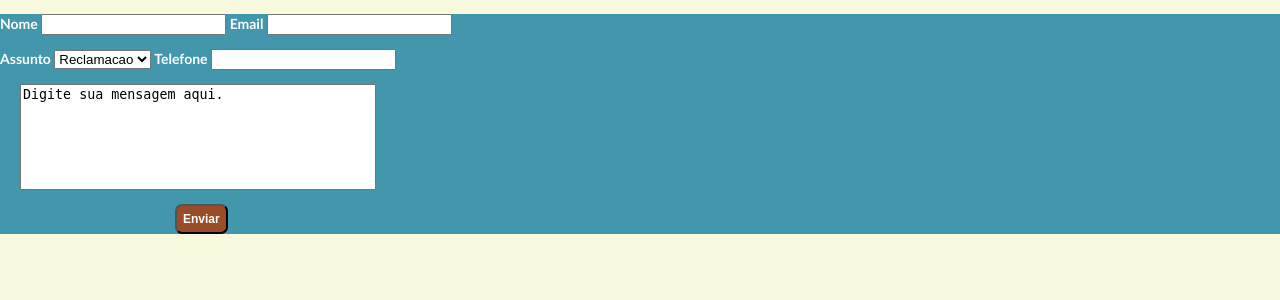
After one commit to felipevieira/EntregAqui, a Django app: template delivery/templates/fale_conosco.html in a window 1280 px wide. The commit adds this page. Shown: the top 300 px of the page. Run offline with Django 3.2, Linux system fonts and the light colour scheme; the template is opened without the code that fills it, so the values that code supplies are empty.

Commit message:
popup de Fale Conosco a caminho

```diff
--- /dev/null
+++ b/delivery/templates/fale_conosco.html
@@ -0,0 +1,42 @@
+<!DOCTYPE html PUBLIC "-//W3C//DTD XHTML 1.0 Transitional//EN" "http://www.w3.org/TR/xhtml1/DTD/xhtml1-transitional.dtd">
+<html xmlns="http://www.w3.org/1999/xhtml">
+<head>
+<meta http-equiv="Content-Type" content="text/html; charset=utf-8" />
+<title>Fale Conosco</title>
+<link rel="stylesheet" type="text/css" href="/static/style/style.css" />
+</head>
+
+<body>
+<div id="div_form_fc">
+<form id="form_fale_conosco" name="form_fale_conosco" method="post" action="/fale_conosco/">{% csrf_token %}
+  <p>
+    <label>Nome
+      <input type="text" name="campo_nome_fc" id="campo_nome_fc" />
+    </label>
+    <label for="email">Email</label>
+    <input type="text" name="campo_email_fc" id="campo_email_fc" />
+  </p>
+  <p>
+    <label for="assunto">Assunto</label>
+    <select name="campo_assunto_fc" id="campo_assunto_fc">
+      <option>Reclamacao</option>
+      <option>Sugestao</option>
+      <option>Outro</option>
+    </select>
+     <label>Telefone
+      <input type="text" name="campo_telefone_fc" id="campo_telefone_fc" />
+    </label>
+  </p>
+  <p>
+    <label id="label_texto_fc">
+      <textarea name="campo_texto_fc" id="campo_texto_fc" cols="45" rows="5">Digite sua mensagem aqui.</textarea>
+    </label>
+  </p>
+  <p>
+    <input type="submit" name="button_submit_fc" id="button_submit_fc" value="Enviar" />
+  </p>
+</form>
+</div>
+<p>&nbsp;</p>
+</body>
+</html>
--- a/delivery/templates/home.html
+++ b/delivery/templates/home.html
@@ -8,7 +8,7 @@
 	</span>
 
 	<span>
-		<a href="#" class="link_fale_conosco">
+		<a href="#?w=450&h=270" id="link_fale_conosco" rel="popup_source" class="poplight" source="/fale_conosco/">
 			<span>
 				<span style="vertical-align: 40%;">Fale Conosco</span>
 				<img src="/static/images/icone_fale_conosco.png" />
--- a/static/style/popup.css
+++ b/static/style/popup.css
@@ -8,7 +8,7 @@
 }
 .popup_block{
 	display: none; /*--hidden by default--*/
-	background: #fff;
+	background: #4297ac;
 	padding: 20px;
 	border: 20px solid #ddd;
 	float: left;
--- a/static/style/style.css
+++ b/static/style/style.css
@@ -37,10 +37,10 @@ html {
 	font-style: italic;
 }
 
-.link_fale_conosco {
+#link_fale_conosco {
 	position: absolute;
 	top: -11px;
-	margin-left: 450px;
+	margin-left: 200px;
 	font-size: 15px;
 	margin-top:10px;
 	color: white;
@@ -52,6 +52,37 @@ html {
 	width: 800px;
 	height: 300px;
 	resize: none;
+}
+
+#div_form_fc {
+	background-color: #4297ac;
+	font-family:Calibri, sans-serif;
+	color:white;
+	font-weight: bold;
+	font-size: 14px;
+}
+
+#campo_texto_fc
+{
+	width: 350px;
+	height: 100px;
+	resize: none;
+}
+
+#button_submit_fc
+{
+	margin-left: 175px;
+	background: #994d26;
+	border-radius: 7px;
+	color:white;
+	font-weight: bold;
+	font-size: 12px;
+	height: 30px;
+}
+
+#campo_texto_fc
+{
+	margin-left: 20px;
 }
 
 .label_cabecalho {
--- a/urls.py
+++ b/urls.py
@@ -16,6 +16,7 @@ urlpatterns = patterns('',
     url(r'^cadastro/', 'EntregAqui.delivery.views.cadastrar_usuario'),
     url(r'^adicionar_endereco', 'EntregAqui.delivery.views.adicionar_endereco'),
     url(r'^painel/', 'EntregAqui.delivery.views.painel'),
+    url(r'^fale_conosco/', 'EntregAqui.delivery.views.exibir_painel_fale_conosco'),
     url(r'^reclamar/', 'EntregAqui.delivery.views.exibir_reclamacao'),
     url(r'^login/', 'EntregAqui.delivery.views.login'),
     url(r'^logout/', 'EntregAqui.delivery.views.logout'),
```
Also changed, not shown: delivery/utils.py (+9 -0 lines), delivery/views.py (+10 -0 lines).
